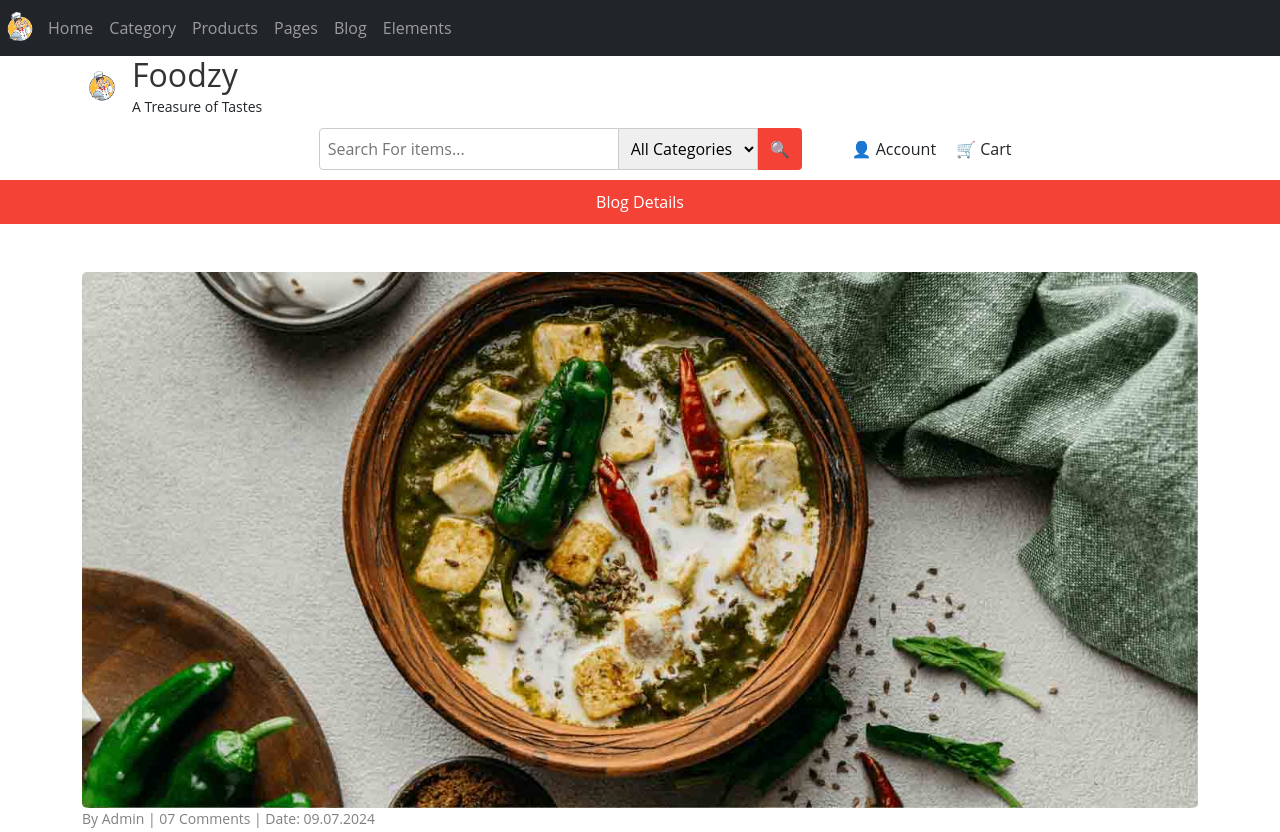
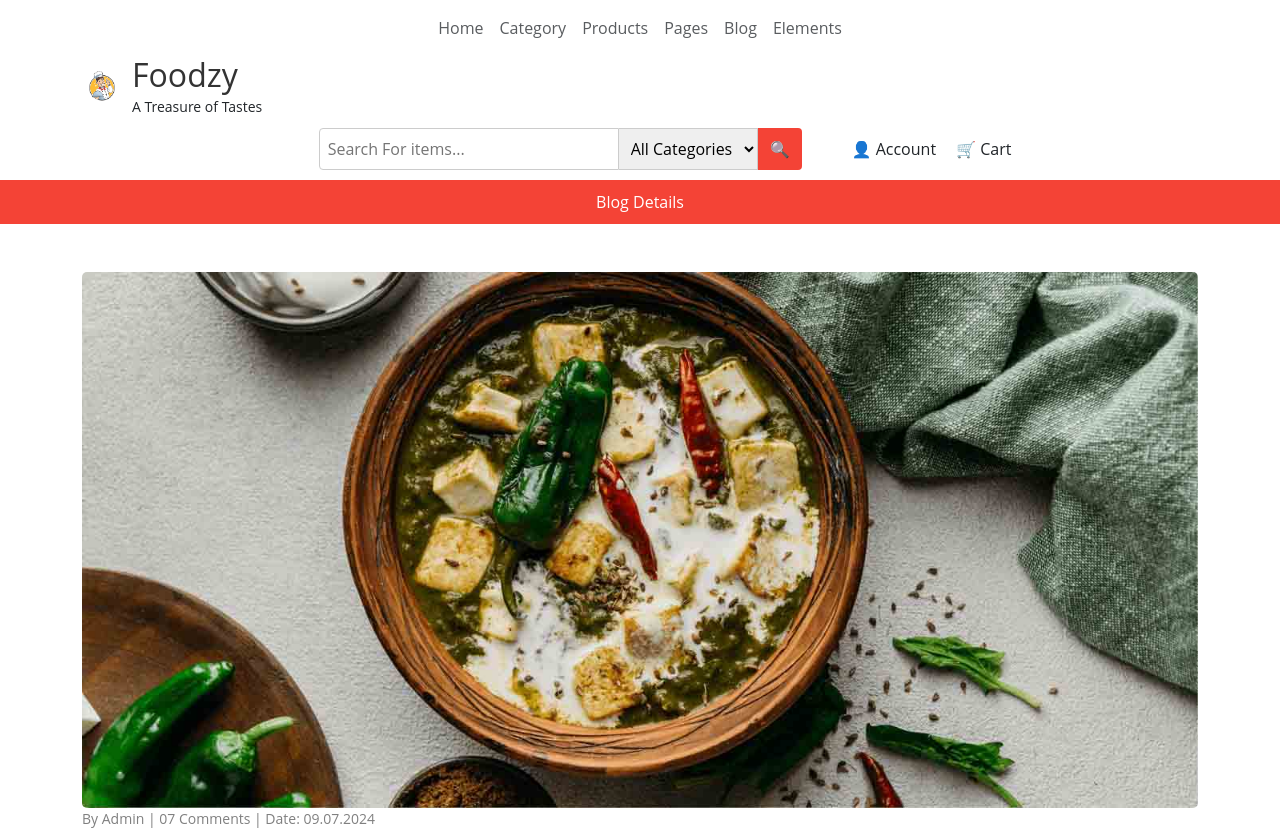
Before and after one commit to MRzJOE/ITIReactProject, a plain HTML site: page pages/details.html in a window 1280 px wide. Shown: the top 832 px of the page. Drawn offline with Linux system fonts and the light colour scheme.

Commit message:
edits in details

```diff
--- a/pages/details.html
+++ b/pages/details.html
@@ -1,46 +1,42 @@
 <!DOCTYPE html>
 <html lang="en">
-
   <head>
-
-  <!-- Header -->
-  <header class="top-header">
     <meta charset="UTF-8" />
     <meta name="viewport" content="width=device-width, initial-scale=1.0" />
-    <link rel="stylesheet" href="../assets/bootstrap-5.3.7-dist/css/bootstrap.min.css" />
+    <link
+      rel="stylesheet"
+      href="../assets/bootstrap-5.3.7-dist/css/bootstrap.min.css"
+    />
     <title>Blog Details - Foodzy</title>
-    <link rel="stylesheet" href="../styles/details.css">
+    <link rel="stylesheet" href="../styles/details.css" />
   </head>
 
   <body>
-
-  <nav class="navbar navbar-expand-lg navbar-dark bg-dark">
-     <img src="../assets/logo.png" style width="40" />
-    <a class="navbar-toggler" role="button" data-bs-toggle="collapse" data-bs-target="#mobileNav">
-      <span class="navbar-toggler-icon"></span>
+        <header>
+    <nav class="navbar navbar-expand-lg navbar-dark bg-white colo ">
+        <span class="navbar-toggler-icon d-lg-none"></span>
       </a>
-    <div class="collapse navbar-collapse" id="mobileNav">
+      <div
+        class="collapse navbar-collapse justify-content-center"
+        id="mobileNav"
+      >
         <ul class="navbar-nav">
-        <li class="nav-item"><a class="nav-link" href="https://www.mclaren.com/">Home</a></li>
-        <li class="nav-item"><a class="nav-link" href="https://www.mclaren.com/">Category</a></li>
-        <li class="nav-item"><a class="nav-link" href="https://www.mclaren.com/">Products</a></li>
-        <li class="nav-item"><a class="nav-link" href="https://www.mclaren.com/">Pages</a></li>
-        <li class="nav-item"><a class="nav-link" href="https://www.mclaren.com/">Blog</a></li>
-        <li class="nav-item"><a class="nav-link" href="https://www.mclaren.com/">Elements</a></li>
+          <li class="nav-item "><a class="nav-link  text-muted" href="#">Home</a></li>
+          <li class="nav-item"><a class="nav-link  text-muted" href="#">Category</a></li>
+          <li class="nav-item"><a class="nav-link  text-muted" href="#">Products</a></li>
+          <li class="nav-item"><a class="nav-link  text-muted" href="#">Pages</a></li>
+          <li class="nav-item"><a class="nav-link  text-muted" href="#">Blog</a></li>
+          <li class="nav-item"><a class="nav-link  text-muted" href="#">Elements</a></li>
         </ul>
-    </div>
-
       </div>
     </nav>
 
-  <header>
-
       <div class="container-sm">
-      <div class="header-container ">
-        <div class="logo ">
+        <div class="header-container">
+          <div class="logo">
             <img src="../assets/logo.png" alt="Logo" />
             <div>
-            <h2 style="margin: 0;">Foodzy</h2>
+              <h2 style="margin: 0">Foodzy</h2>
               <small>A Treasure of Tastes</small>
             </div>
           </div>
@@ -57,23 +53,23 @@
           </div>
         </div>
       </div>
-    <!-- Page Title -->
       <div class="page-title mb-5">Blog Details</div>
     </header>
 
-  <!-- Content -->
     <div class="container-sm">
-    <div class="main-content ">
+      <div class="main-content">
         <img src="../assets/salad.jpg" class="blog-image" />
         <div class="meta">By Admin | 07 Comments | Date: 09.07.2024</div>
         <h2>Health Benefits of a Raw food</h2>
         <p>
-        Lorem ipsum dolor sit amet consectetur adipisicing elit. Sint delectus odio nobis non voluptatem laudantium
-        magni voluptas dicta explicabo commodi! Laudantium, assumenda nihil? Eligendi cupiditate, quas est voluptatum
-        nisi velit nulla numquam repudiandae deleniti perferendis dolorum placeat soluta ad.
+          Lorem ipsum dolor sit amet consectetur adipisicing elit. Sint delectus
+          odio nobis non voluptatem laudantium magni voluptas dicta explicabo
+          commodi! Laudantium, assumenda nihil? Eligendi cupiditate, quas est
+          voluptatum nisi velit nulla numquam repudiandae deleniti perferendis
+          dolorum placeat soluta ad.
         </p>
 
-      <div class="related-posts ">
+        <div class="related-posts">
           <h3>Related Posts</h3>
           <div class="row gx-3">
             <div class="col-12 col-lg-6 pb-3">
@@ -89,19 +85,19 @@
           </div>
         </div>
 
-      <div class="comment-section ">
+        <div class="comment-section">
           <h3>Comment</h3>
           <p>
-          <strong>John Martin:</strong> Lorem ipsum dolor sit amet consectetur adipisicing elit. Asperiores officiis
-          magni explicabo fuga molestiae architecto ipsa exercitationem voluptatibus totam quas, accusantium!
+            <strong>John Martin:</strong> Lorem ipsum dolor sit amet consectetur
+            adipisicing elit. Asperiores officiis magni explicabo fuga molestiae
+            architecto ipsa exercitationem voluptatibus totam quas, accusantium!
           </p>
         </div>
 
-      <div class="tags ">
+        <div class="tags">
           <strong>Tags:</strong> Catalog, Appetizer, Meat Food
         </div>
-      <!-- buttins  -->
-      <div class="pagination ">
+        <div class="pagination">
           <button>1</button>
           <button>2</button>
           <button>Next</button>
@@ -109,24 +105,23 @@
       </div>
     </div>
 
-  <!-- Footer -->
-  <footer class=" pt-5 bg-light text-dark">
+    <footer class="pt-5 bg-light text-dark">
       <div class="container-lg">
         <div class="row">
-
-        <!-- Logo  -->
           <div class="col-12 col-md-3">
             <div class="d-flex align-items-start">
-            <img src="../assets/logo.png" alt="Logo" width="40">
+              <img src="../assets/logo.png" alt="Logo" width="40" />
               <div>
                 <h5 class="mb-1">Foodzy</h5>
                 <small>A Treasure of Tastes</small>
               </div>
             </div>
-          <p class="mt-3">FoodTrove is the biggest market of grocery products. Get your daily needs from our store.</p>
+            <p class="mt-3">
+              FoodTrove is the biggest market of grocery products. Get your
+              daily needs from our store.
+            </p>
           </div>
 
-        <!-- Company -->
           <div class="col-6 col-md-2">
             <h6 class="fw-bold">Company</h6>
             <ul class="list-unstyled">
@@ -139,7 +134,6 @@
             </ul>
           </div>
 
-        <!-- Category -->
           <div class="col-6 col-md-3">
             <h6 class="fw-bold">Category</h6>
             <ul class="list-unstyled">
@@ -152,31 +146,33 @@
             </ul>
           </div>
 
-        <!-- Newsletter -->
           <div class="col-12 col-md-4">
             <h6 class="fw-bold">Subscribe Our Newsletter</h6>
             <div class="input-group mb-3">
-            <input type="text" class="form-control" placeholder="Search here..." />
+              <input
+                type="text"
+                class="form-control"
+                placeholder="Search here..."
+              />
               <button class="btn btn-outline-primary" type="button">✈️</button>
             </div>
 
-          <!-- Imageس -->
-          <div class="image-gallery ">
-            <img src="../assets/details1.jpg">
-            <img src="../assets/details2.jpg">
-            <img src="../assets/details3.jpg">
-            <img src="../assets/details4.jpg">
-            <img src="../assets/details5.jpg">
+            <div class="image-gallery">
+              <img src="../assets/details1.jpg" alt="detail image 1" />
+              <img src="../assets/details2.jpg" alt="detail image 2" />
+              <img src="../assets/details3.jpg" alt="detail image 3" />
+              <img src="../assets/details4.jpg" alt="detail image 4" />
+              <img src="../assets/details5.jpg" alt="detail image 5" />
             </div>
 
-          <!-- Copyright -->
             <div class="text-center pt-4">
               <small>© 2025 foodzy , All rights reserved.</small>
+            </div>
+          </div>
         </div>
       </div>
     </footer>
 
     <script src="../assets/bootstrap-5.3.7-dist/js/bootstrap.min.js"></script>
   </body>
-
 </html>
```
Lines whose indentation alone changed are shown as unchanged.
